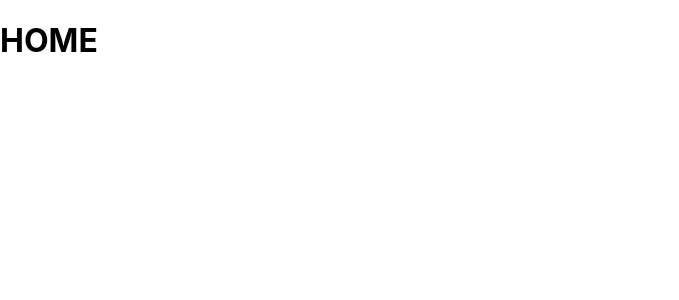
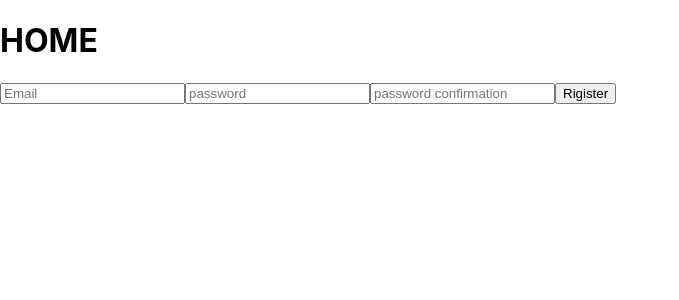
Before and after one commit to Alzubair98/ozyapi, a React (Create React App) app: page /home in a window 1280 px wide. Shown: the top 300 px of the page, without its empty margins (0-679 px from the left). Built offline with nearby package versions, Linux system fonts and the light colour scheme; the HTML template or start-up script is replaced by a standard one.

Commit message:
add registration code

```diff
--- a/src/component/Home/Home.jsx
+++ b/src/component/Home/Home.jsx
@@ -1,7 +1,13 @@
 import React from "react";
+import Rigstration from "../auth/Registration";
 
 const Home = () => {
-  return <h1> HOME</h1>;
+  return (
+    <>
+      <h1> HOME</h1>
+      <Rigstration />
+    </>
+  );
 };
 
 export default Home;
--- a/src/component/auth/Registration.jsx
+++ b/src/component/auth/Registration.jsx
@@ -0,0 +1,81 @@
+import React, { useState } from "react";
+import { useNavigate } from "react-router-dom";
+import axios from "axios";
+
+const Rigstration = (props) => {
+  const [user, setUser] = useState({
+    email: "",
+    password: "",
+    password_confirmation: "",
+    registrationsErrors: "",
+  });
+
+  const navigate = useNavigate();
+
+  const handleChange = (event) => {
+    setUser({
+      [event.target.name]: event.target.value,
+    });
+  };
+
+  const handleSubmit = (event) => {
+    axios
+      .post(
+        "https://bikee.onrender.com/registrations",
+        {
+          user: {
+            email: user.email,
+            password: user.password,
+            password_confirmation: user.password_confirmation,
+          },
+        },
+        { withCredentials: true }
+      )
+      .then((response) => {
+        if (response.data.status === "created") {
+          props.handleSuccessfulAuth(response.data);
+          navigate("/");
+          console.log(response);
+        }
+      })
+      .catch((error) => {
+        console.log("registration error", error);
+      });
+    event.preventDefault();
+  };
+
+  return (
+    <div>
+      <form onSubmit={handleSubmit}>
+        <input
+          type="email"
+          name="email"
+          placeholder="Email"
+          value={user.email}
+          onChange={handleChange}
+          required
+        />
+        <input
+          type="password"
+          name="password"
+          placeholder="password"
+          value={user.password}
+          onChange={handleChange}
+          required
+        />
+        <input
+          type="password"
+          name="password_confirmation"
+          placeholder="password confirmation"
+          value={user.password_confirmation}
+          onChange={handleChange}
+          required
+        />
+
+        <button type="submit"> Rigister</button>
+      </form>
+    </div>
+  );
+};
+
+export default Rigstration;
```
